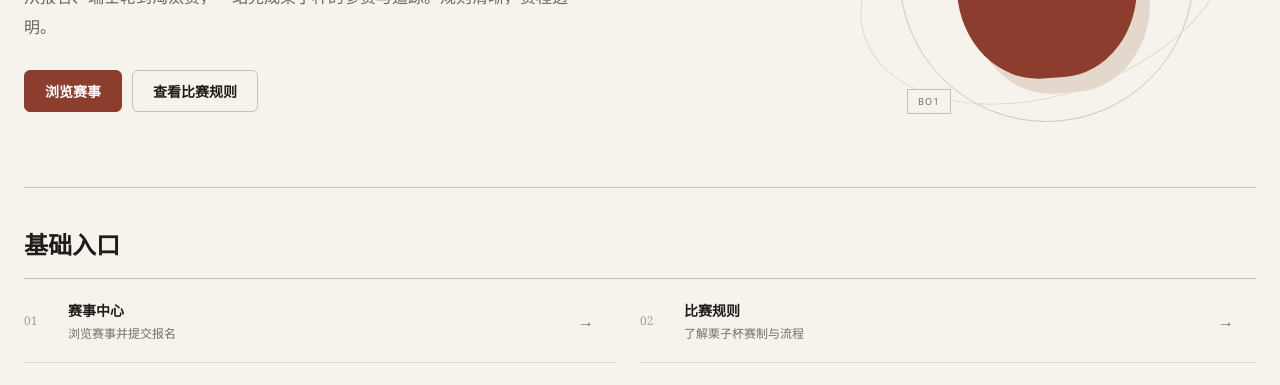
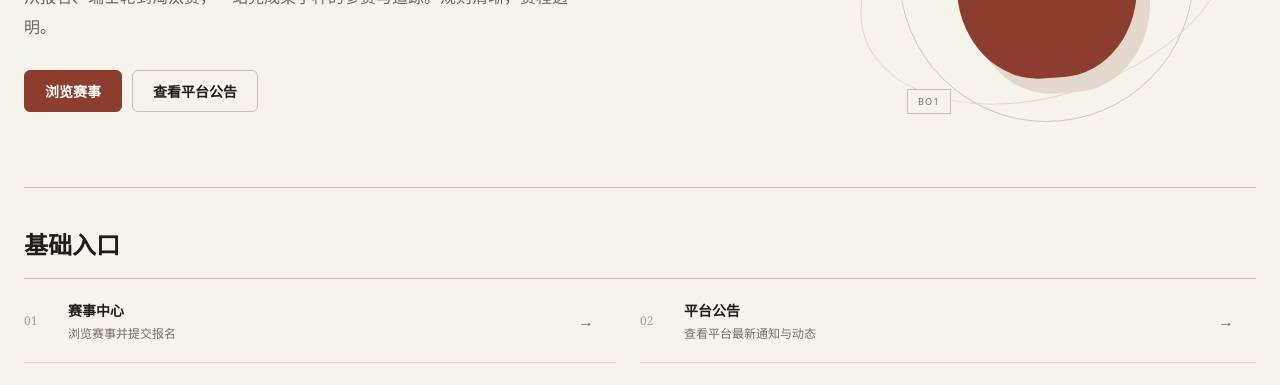
Before and after one commit to GangYiWang/kuriboh, a Vue app in the folder frontend/: page / in a window 1280 px wide. Shown: the part 312-697 px from the top of the page. Built offline with nearby package versions, Linux system fonts and the light colour scheme; no server answers.

Commit message:
首页的比赛规则 改成 平台公告

```diff
--- a/frontend/src/views/HomeView.vue
+++ b/frontend/src/views/HomeView.vue
@@ -33,7 +33,7 @@ onMounted(async () => {
         </p>
         <div class="hero-actions">
           <RouterLink class="button primary" to="/tournaments">浏览赛事</RouterLink>
-          <RouterLink class="button secondary" to="/rules">查看比赛规则</RouterLink>
+          <RouterLink class="button secondary" to="/announcements">查看平台公告</RouterLink>
         </div>
       </div>
 
@@ -68,7 +68,7 @@ onMounted(async () => {
       </div>
       <div class="quick-links">
         <RouterLink to="/tournaments"><span>01</span><strong>赛事中心</strong><small>浏览赛事并提交报名</small><i>→</i></RouterLink>
-        <RouterLink to="/rules"><span>02</span><strong>比赛规则</strong><small>了解栗子杯赛制与流程</small><i>→</i></RouterLink>
+        <RouterLink to="/announcements"><span>02</span><strong>平台公告</strong><small>查看平台最新通知与动态</small><i>→</i></RouterLink>
         <RouterLink to="/banlists"><span>03</span><strong>当前禁卡表</strong><small>查看当前版本与永久历史</small><i>→</i></RouterLink>
         <RouterLink to="/my-tournaments"><span>04</span><strong>我的赛事</strong><small>登录后查看参赛记录</small><i>→</i></RouterLink>
       </div>
```
